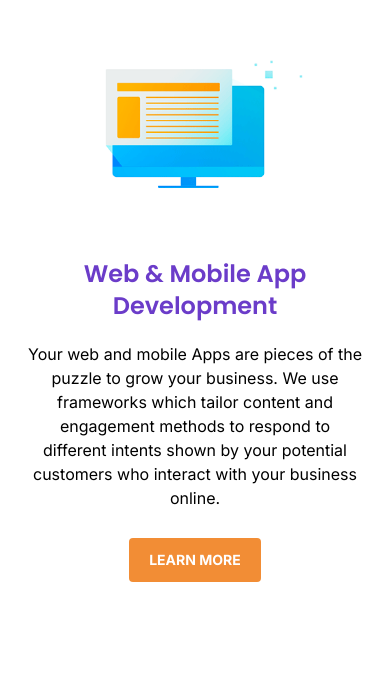
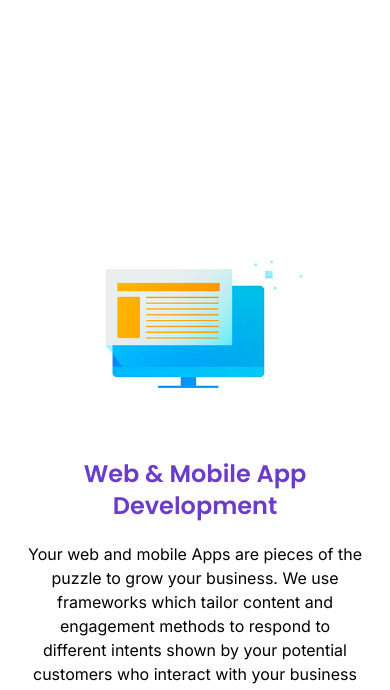
Before and after one commit to adhhamdev/at-digital, a Next.js app: page / in a window 390 px wide. Shown: the part 954-1644 px from the top of the page. Built offline with nearby package versions, Linux system fonts and the light colour scheme.

Commit message:
Update margin for service-1 in globals.css and fix typo in page.js

```diff
--- a/app/globals.css
+++ b/app/globals.css
@@ -206,7 +206,7 @@ footer a {
     }
 
     #service-1 {
-        margin: 400px 20px auto 20px;
+        margin: 600px 20px auto 20px;
     }
 
     .service-2 {
--- a/app/page.js
+++ b/app/page.js
@@ -49,7 +49,7 @@ export default function Home() {
           <Button text="GET FREE CONSULTATION" />
         </div>
       </section>
-      <section id="servie-1" className="service my-20 flex justify-center items-center">
+      <section id="service-1" className="service my-20 flex justify-center items-center">
         <Image
           src="/computer.png"
           alt="hero"
```
